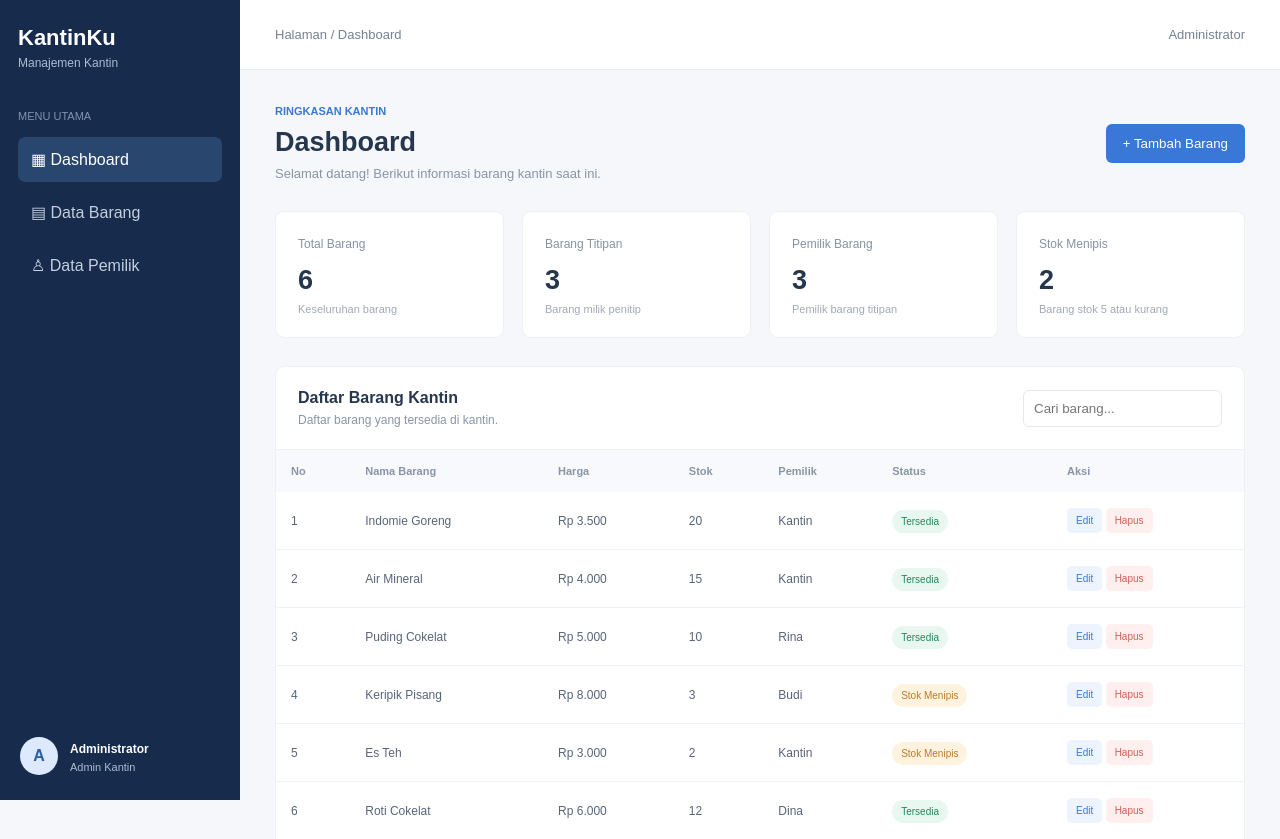
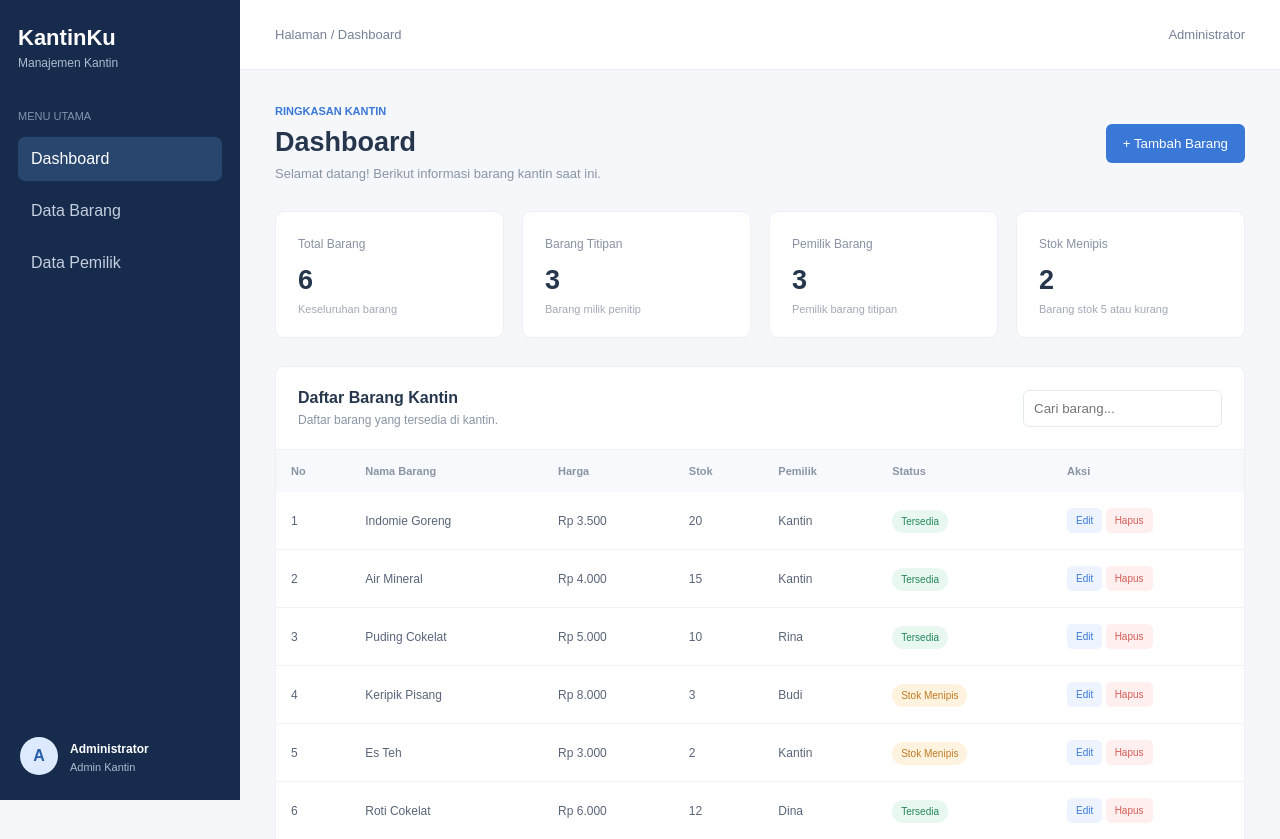
Before and after one commit to AnandaEurico/Tubes-PL-BD-Kelompok-10, a PHP site: page / in a window 1280 px wide. Shown: the top 839 px of the page. Run offline with PHP 8.4, Linux system fonts and the light colour scheme.

Commit message:
Update index.php

```diff
--- a/index.php
+++ b/index.php
@@ -44,9 +44,9 @@ $totalPemilik = count(array_unique($pemilik));
 
     <p class="menu-title">MENU UTAMA</p>
 
-    <a href="#" class="menu active">▦ Dashboard</a>
-    <a href="#" class="menu">▤ Data Barang</a>
-    <a href="#" class="menu">♙ Data Pemilik</a>
+    <a href="#" class="menu active"> Dashboard</a>
+    <a href="#" class="menu"> Data Barang</a>
+    <a href="#" class="menu"> Data Pemilik</a>
 
     <div class="admin">
         <div class="avatar">A</div>
```
